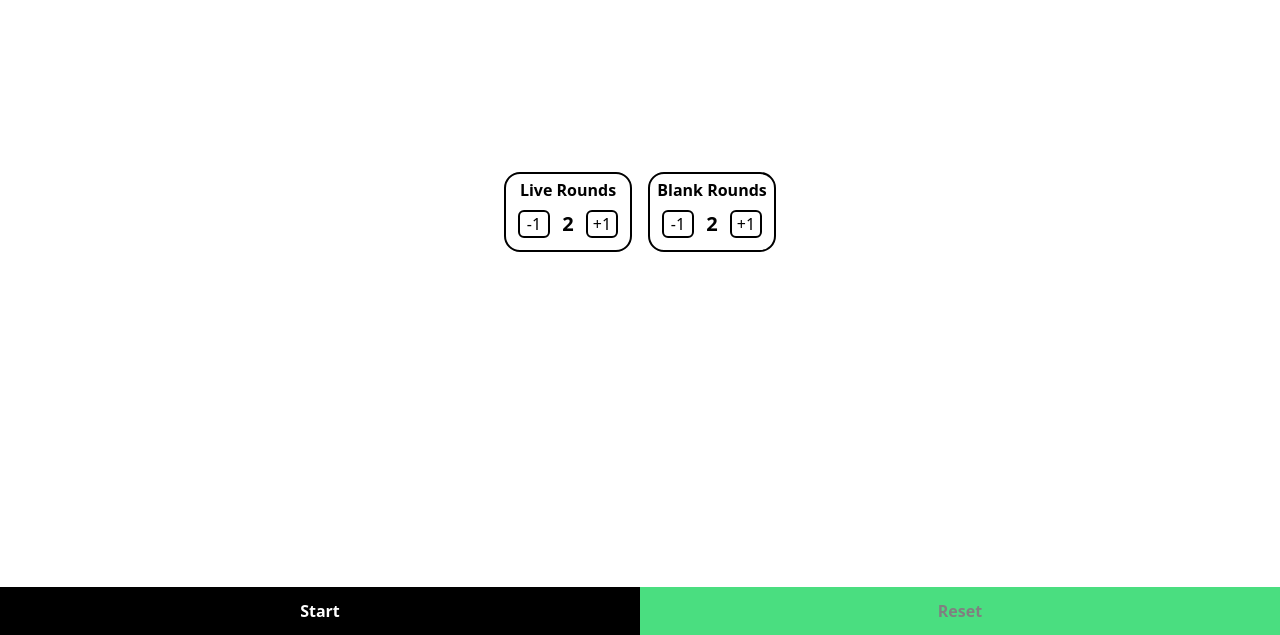
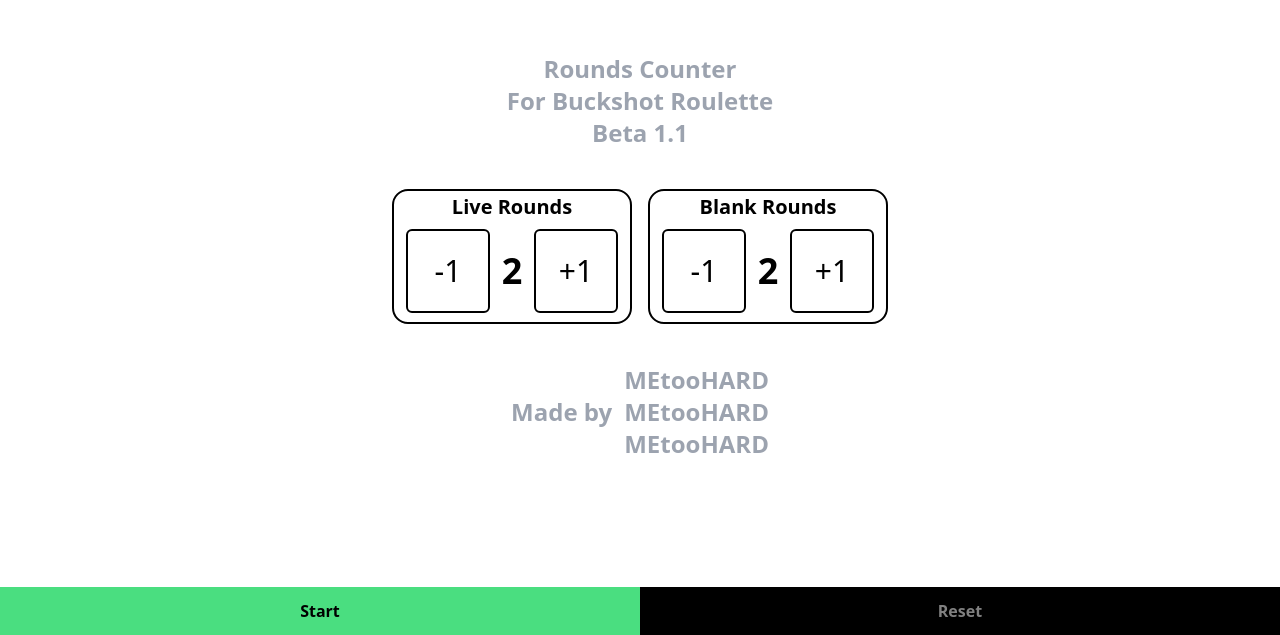
Before and after one commit to MEtooHARD/ShotGunChamber, a Next.js app: page / in a window 1280 px wide. Shown: the part 165-800 px from the top of the page. Built offline with nearby package versions, Linux system fonts and the light colour scheme.

Commit message:
beta 1.1

```diff
--- a/components/ChamberView.tsx
+++ b/components/ChamberView.tsx
@@ -5,8 +5,9 @@
 import { NumCard } from "./NumCard";
 import { Chamber, Shot } from "@/classes/Roulette";
 import { ShotView } from "./ShotVew";
+import { LiveBlankCard } from "./LiveBlankCard";
 
-const toPercent = (val: number) => Math.round(val * 100).toFixed(2);
+const toPercent = (val: number) => (Math.round(val * 10000) / 100).toFixed(2);
 
 export function ChamberView() {
     const roundsData = useRoundData();
@@ -15,6 +16,9 @@
         { length: roundsData.rounds.lives + roundsData.rounds.blanks },
         () => (new Shot())
     ));
+
+    const [round, setRound] = useState<number>(0);
+    const sum = roundsData.rounds.lives + roundsData.rounds.blanks;
 
     const chamber = new Chamber(shots, roundsData.rounds.lives, roundsData.rounds.blanks);
 
@@ -26,34 +30,45 @@
 
     return <>
         <div className="flex flex-col justify-center items-center
-             w-full my-2">
-            <div className="flex flex-wrap justify-center">
-                <div className="flex flex-col w-40 m-2 rounded-xl border-2 border-black">
-                    <p className="flex justify-center items-center font-bold text-lg select-none">Initial</p>
-                    <div className="flex w-full">
-                        <NumCard title="Live" value={chamber.live}></NumCard>
-                        <NumCard title="Blank" value={chamber.blank}></NumCard>
-                    </div>
-                </div>
-                <div className="flex flex-col w-40 m-2 rounded-xl border-2 border-black">
-                    <p className="flex justify-center items-center font-bold text-lg select-none">Unknown</p>
-                    <div className="flex w-full">
-                        <NumCard title="Live" value={chamber.unknown_live}></NumCard>
-                        <NumCard title="Blank" value={chamber.unknown_blank}></NumCard>
-                    </div>
-                </div>
+             w-full my-1">
+            <div className="flex flex-wrap justify-center w-full">
+                <LiveBlankCard
+                    live={chamber.live}
+                    blank={chamber.blank}
+                    title="Initial">
+                </LiveBlankCard>
+                <LiveBlankCard
+                    live={chamber.unknown_live}
+                    blank={chamber.unknown_blank}
+                    title="Unkown">
+                </LiveBlankCard>
             </div>
-            <div className="font-bold text-2xl my-2">
-                <NumCard title="Next Live Chance" value={`${toPercent(chamber.next_live_chance)} %`}></NumCard>
+            <div className="flex m-1 h-20 items-center">
+                <svg
+                    className="h-14 aspect-square"
+                    onClick={() => { if (round > 0) setRound(prev => prev - 1) }}
+                    viewBox="0 0 24 24" xmlns="http://www.w3.org/2000/svg">
+                    <polygon fill-rule="evenodd" points="9.414 12 16.707 19.293 15.293 20.707 6.586 12 15.293 3.293 16.707 4.707" />
+                </svg>
+                <NumCard
+                    title="Next Live"
+                    value={`${toPercent(chamber.next_live_chance)} %`}>
+                </NumCard>
+                <svg
+                    className="h-14 aspect-square"
+                    onClick={() => { if (round < sum - 1) setRound(prev => prev + 1) }}
+                    viewBox="0 0 24 24" xmlns="http://www.w3.org/2000/svg">
+                    <polygon fill-rule="evenodd" points="14.586 12 7.293 4.707 8.707 3.293 17.414 12 8.707 20.707 7.293 19.293" />
+                </svg>
             </div>
-        </div>
+        </div >
         <div className="flex flex-wrap justify-around items-center
             border-2 border-black
             rounded-2xl
-            w-11/12 my-2 p-2"
+            w-11/12 my-1 p-2"
         >
             {chamber.shots.map((shot, i) =>
-                <ShotView key={i} type={shot.type}
+                <ShotView key={i} type={shot.type} i={i}
                     setType={(t) => {
                         updateShotType(i, t);
                     }}>
--- /dev/null
+++ b/components/LiveBlankCard.tsx
@@ -0,0 +1,24 @@
+"use client"
+
+import { NumCard } from "./NumCard"
+
+type props = {
+    live: number,
+    blank: number,
+    title: string
+}
+
+export function LiveBlankCard({ live, blank, title }: props) {
+    return <div className="flex flex-col justify-around
+        aspect-video m-1 border-2 min-w-48 max-w-64  basis-5/12
+        rounded-xl
+      border-black">
+        <p className="flex justify-center items-center font-bold text-2xl select-none">{title}</p>
+        <div className="flex w-full">
+            {[0, 1].map(v =>
+                <div key={v} className="flex-1 w-full m-1">
+                    <NumCard title={["Live", "Blank"][v]} value={[live, blank][v]}></NumCard>
+                </div>)}
+        </div>
+    </div>
+}
--- /dev/null
+++ b/components/NumAltBtn.tsx
@@ -0,0 +1,24 @@
+import clsx from "clsx"
+
+type props = {
+    onCLick: () => void,
+    display: number | string,
+    enabled: boolean
+}
+
+export function NumAltBtn({
+    onCLick,
+    display,
+    enabled
+}: props) {
+    return <div className={clsx("flex", "flex-1", "justify-center", "items-center",
+        "font-medium text-3xl",
+        `${enabled ? 'border-black' : 'border-disabled'}`, "border-2",
+        `${enabled ? 'text-black' : 'text-disabled'}`,
+        "w-full m-2 aspect-square",
+        "rounded-md",
+        "select-none")}
+        onClick={onCLick}>
+        {display}
+    </div>
+}
--- a/components/NumSetter.tsx
+++ b/components/NumSetter.tsx
@@ -2,6 +2,7 @@
 
 import clsx from "clsx"
 import { Dispatch, SetStateAction } from "react"
+import { NumAltBtn } from "./NumAltBtn"
 
 type props = {
     title?: string,
@@ -19,38 +20,29 @@
 
 }: props) {
     return <>
-        <div className="flex flex-row justify-center
+        <div className="flex flex-1 flex-row flex-wrap justify-center
                 border-black
-                border-2 p-1 rounded-2xl">
-            <div className="flex flex-col">
-                {title && <div className="flex justify-center font-bold">{title}</div>}
-                <div className="flex">
-                    <div className={clsx("flex", "justify-center",
-                        "font-medium",
-                        `${L ? 'border-black' : 'border-disabled'}`, "border-2",
-                        `${L ? 'text-black' : 'text-disabled'}`,
-                        "w-8", "m-2",
-                        "rounded-md",
-                        "select-none")}
-                        onClick={() => { if (L) setNum(prev => prev - 1) }}>
-                        -1
-                    </div>
+                border-2 p-1 m-2 min-w-40 max-w-60
+                aspect-video rounded-2xl">
+            <div className="flex flex-col justify-center items-center w-full h-full">
+                {title && <p className="flex font-bold text-xl text-center">{title}</p>}
+                <div className="flex justify-around w-full h-full items-center">
+                    <NumAltBtn
+                        display="-1"
+                        enabled={L}
+                        onCLick={() => { if (L) setNum(prev => prev - 1) }}>
+                    </NumAltBtn>
                     <div className="flex justify-center
-                        text-xl font-semibold
-                        m-2 ml-1 mr-1 w-3
+                        text-4xl font-bold
+                        m-2 w-3
                         select-none">
                         {num}
                     </div>
-                    <div className={clsx("flex", "justify-center",
-                        "font-medium",
-                        `${R ? 'border-black' : 'border-disabled'}`, "border-2",
-                        `${R ? 'text-black' : 'text-disabled'}`,
-                        "w-8", "m-2",
-                        "rounded-md",
-                        "select-none")}
-                        onClick={() => { if (R) setNum(prev => prev + 1) }}>
-                        +1
-                    </div>
+                    <NumAltBtn
+                        display="+1"
+                        enabled={R}
+                        onCLick={() => { if (R) setNum(prev => prev + 1) }}>
+                    </NumAltBtn>
                 </div>
             </div>
         </div>
--- a/components/RouletteHelper.tsx
+++ b/components/RouletteHelper.tsx
@@ -25,13 +25,11 @@
 
     return <>
         <div className="flex flex-col w-screen h-screen">
-            <div className="flex flex-col justify-center items-center w-full h-full overflow-scroll">
+            <div className="flex flex-col justify-center items-center w-full h-full overflow-scroll pb-2 pt-24">
                 <RoundsData.Provider value={{ rounds: rounds, set: { Lives: setLives, Blanks: setBlanks } }}>
                     {ready
                         ? <ChamberView></ChamberView>
-                        : <div className="flex justify-center">
-                            <RoundsSetter max={maxRounds}></RoundsSetter>
-                        </div>
+                        : <RoundsSetter></RoundsSetter>
                     }
                 </RoundsData.Provider>
             </div >
@@ -39,15 +37,15 @@
         </div>
         <div className="fixed bottom-0 left-0 w-full h-12 flex">
             <div className={clsx("flex-1 flex items-center justify-center",
-                "bg-black", "select-none",
-                `${ready ? 'text-disabled' : 'text-white'}`, "font-bold",
+                "bg-green-400", "select-none",
+                `${ready ? 'text-disabled' : 'text-black'}`, "font-bold",
                 "h-full")}
                 onClick={() => { setReady(true) }}>
                 Start
             </div>
             <div className={clsx("flex-1 flex items-center justify-center",
-                "bg-green-400", "select-none",
-                `${ready ? "text-black" : 'text-disabled'}`, "font-bold",
+                "bg-black", "select-none",
+                `${ready ? "text-green-400" : 'text-disabled'}`, "font-bold",
                 "h-full")}
                 onClick={() => {
                     setReady(false)
--- a/components/RoundsSetter.tsx
+++ b/components/RoundsSetter.tsx
@@ -3,13 +3,10 @@
 import { NumSetter } from "./NumSetter";
 import { useRoundData } from "./RouletteHelper";
 
-type props = {
-    max: number
-}
+const min = 1;
+const max = 10;
 
-export function RoundsSetter({
-    max
-}: props) {
+export function RoundsSetter() {
     const roundsData = useRoundData();
     const lives = roundsData.rounds.lives;
     const blanks = roundsData.rounds.blanks;
@@ -18,18 +15,33 @@
     const setBlanks = roundsData.set.Blanks;
 
     return <>
+        <div className="text-gray-400 font-bold text-2xl">Rounds Counter</div>
+        <div className="text-gray-400 font-bold text-2xl">For Buckshot Roulette</div>
+        <div className="text-gray-400 font-bold text-2xl">Beta 1.1</div>
+        <div className="m-4"></div>
+        <div className="flex flex-wrap justify-center items-center
+            w-full">
             <NumSetter
                 title="Live Rounds"
                 num={lives} setNum={setLives}
-            L={lives > 0}
+                L={lives > min}
                 R={lives < max && sum < max}
             ></NumSetter>
-        <div className="w-4"></div>
+            {/* <div className="w-4"></div> */}
             <NumSetter
                 title="Blank Rounds"
                 num={blanks} setNum={setBlanks}
-            L={blanks > 0}
+                L={blanks > min}
                 R={blanks < max && sum < max}
             ></NumSetter>
+        </div>
+        <div className="m-4"></div>
+        <div className="flex text-gray-400 font-bold text-2xl items-center">Made by&ensp;
+            <div className="flex flex-col">
+                <a href="https://github.com/MEtooHARD" target="_blank">MEtooHARD</a>
+                <a href="https://github.com/MEtooHARD" target="_blank">MEtooHARD</a>
+                <a href="https://github.com/MEtooHARD" target="_blank">MEtooHARD</a>
+            </div>
+        </div>
     </>
 }
```
Also changed, not shown: components/NumCard.tsx (+7 -4 lines), components/ShotVew.tsx (+10 -3 lines), icon/left_arrow.svg (added). Lines whose indentation alone changed are shown as unchanged.
